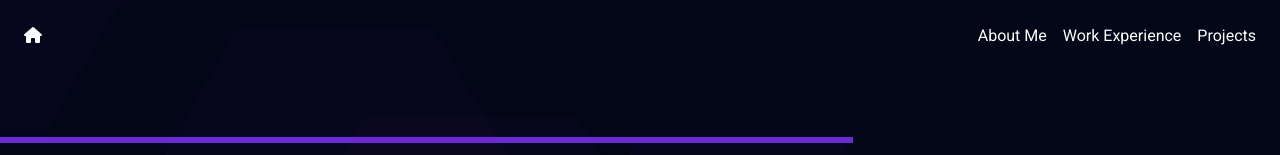
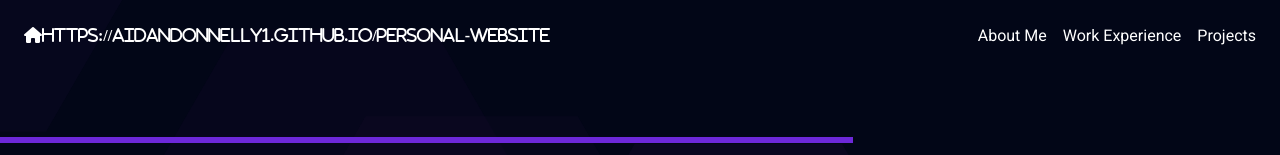
Before and after one commit to AidanDonnelly1/personal-website, a SvelteKit app: page /about in a window 1280 px wide. Shown: the top 155 px of the page. Built offline with nearby package versions, Linux system fonts and the light colour scheme.

Commit message:
trying to fix

```diff
--- a/src/components/Header.svelte
+++ b/src/components/Header.svelte
@@ -22,7 +22,7 @@
 >
     <h1 class="font-medium">
         <!-- <i class="hover:text-violet-500 fa-solid fa-house"></i> -->
-        <a href={base + "/"} class="hover:text-violet-500 fa-solid fa-house"> </a>
+        <a href={base + "/"} class="hover:text-violet-500 fa-solid fa-house">{base}</a>
     </h1>
     <div class="sm:flex items-center gap-4 hidden">
         {#each tabs as tab}
```
